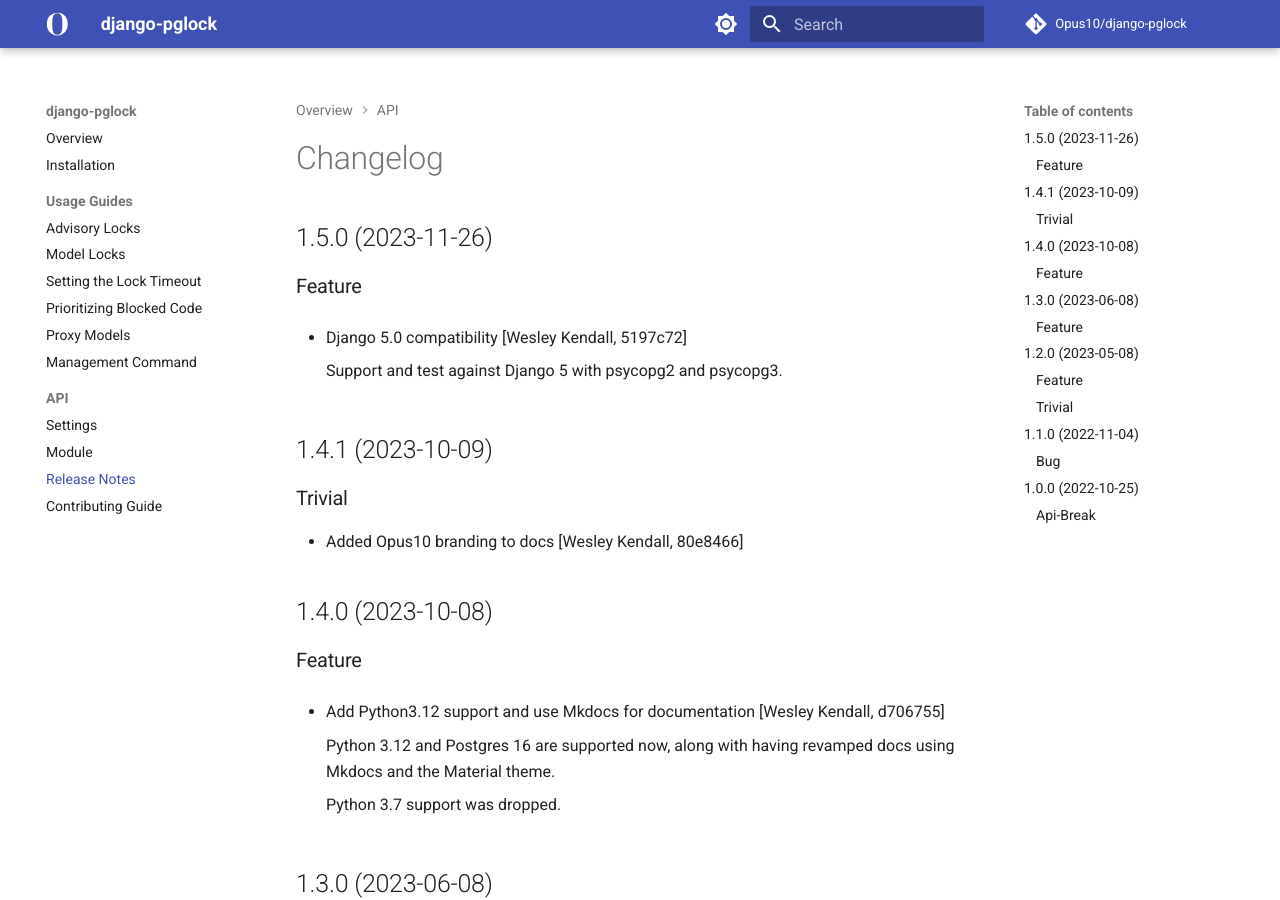
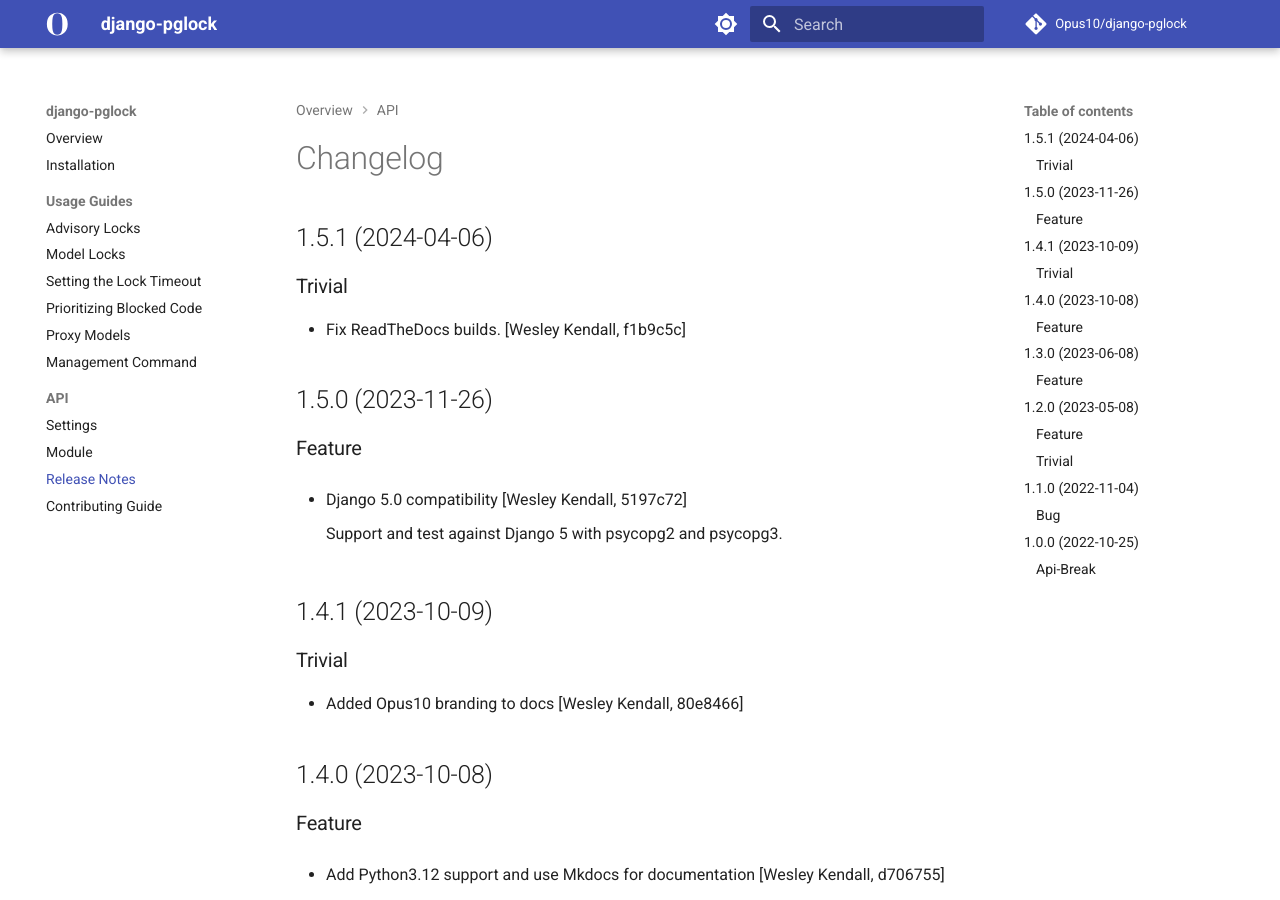
Before and after one commit to Opus10/django-pglock, an MkDocs documentation site: the page built from docs/release_notes.md, in a window 1280 px wide and 900 px high. Built offline with MkDocs 1.6.1 and Material for MkDocs 9.7.7, drawn with Linux system fonts in a browser that asks for light colours; comment, search, counter and statistics services are not loaded.

Commit message:
Release version 1.5.1 [skip ci]
Type: trivial

```diff
--- a/docs/release_notes.md
+++ b/docs/release_notes.md
@@ -1,4 +1,10 @@
 # Changelog
+
+## 1.5.1 (2024-04-06)
+
+### Trivial
+
+  - Fix ReadTheDocs builds. [Wesley Kendall, f1b9c5c]
 
 ## 1.5.0 (2023-11-26)
 
--- a/pyproject.toml
+++ b/pyproject.toml
@@ -29,7 +29,7 @@
 exclude = [
   "*/tests/"
 ]
-version = "1.5.0"
+version = "1.5.1"
 description = "Postgres locking routines and lock table access."
 authors = ["Opus 10 Engineering"]
 classifiers = [
```
Also changed, not shown: CHANGELOG.md (+6 -0 lines).
